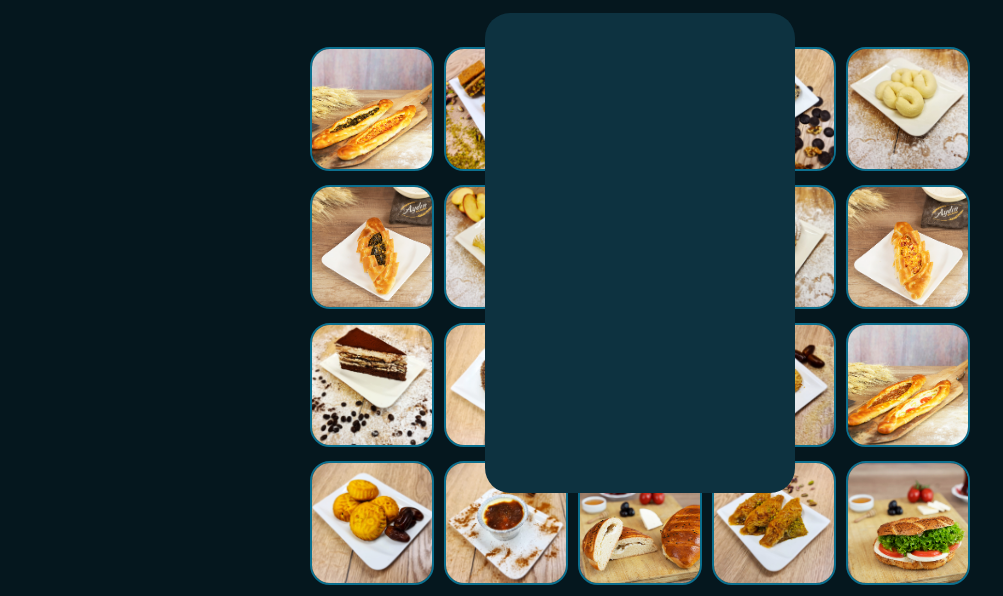
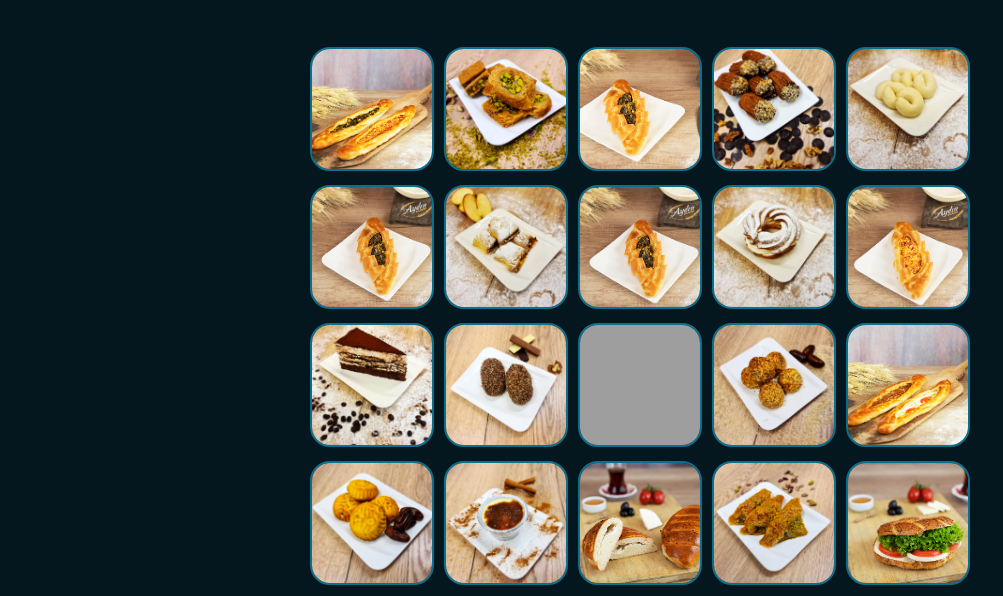
Before and after one commit to mtekin1453/fotogram, a plain HTML site: page index.html in a window 1280 px wide. Shown: the part 203-799 px from the top of the page, without its empty margins (0-1003 px from the left). Drawn offline with Linux system fonts and the light colour scheme; grey boxes are pictures that could not be loaded; a web font is replaced by a local one.

Commit message:
Change CSS Name .d-none

```diff
--- a/index.html
+++ b/index.html
@@ -26,7 +26,7 @@
 
         <div id="image-galery" class="imageGallery"></div>
 
-        <div id="image-open-section" class="image-open-section d-none"></div>
+        <div id="image-open-section" class="image-open-section hidden"></div>
     </main>
 
     <footer class="footer-section">
```
